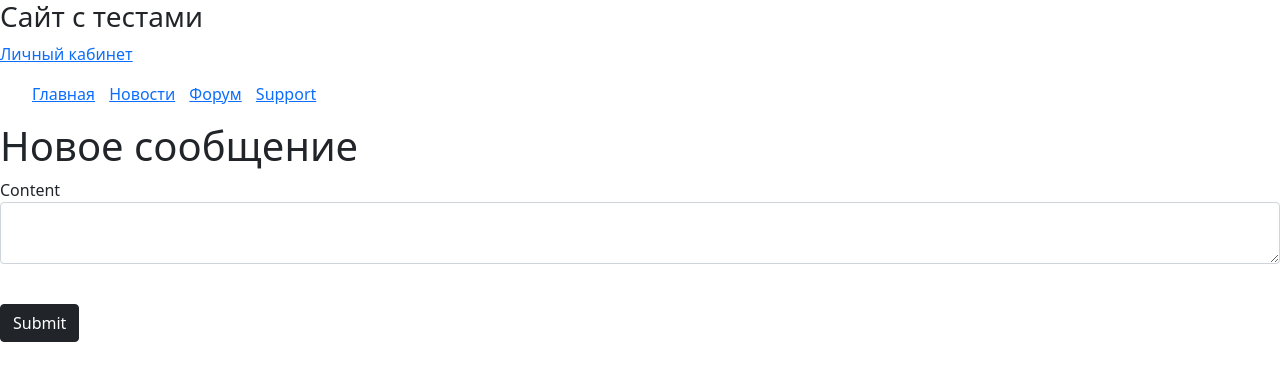
After one commit to Jerrainee/ProjectWeb, a Flask app: template templates/write_comment.html in a window 1280 px wide. The commit adds this page. Shown: the top 381 px of the page. Run offline with Flask 3, Linux system fonts and the light colour scheme; the template is opened without the code that fills it, so the values that code supplies are empty, except form fields; tables that the repository leaves empty hold one stand-in row (values such as "Sample post"); form fields are guessed from the names that the template uses.

Commit message:
test view upd + comment form

```diff
--- a/data/tests_comments.py
+++ b/data/tests_comments.py
@@ -9,7 +9,7 @@ class Comment(SqlAlchemyBase):
     __tablename__ = 'test_comments'
 
     id = sqlalchemy.Column(sqlalchemy.Integer, primary_key=True, autoincrement=True)
-    data = sqlalchemy.Column(sqlalchemy.String, nullable=False)
+    content = sqlalchemy.Column(sqlalchemy.String, nullable=False)
     author_id = sqlalchemy.Column(sqlalchemy.Integer, sqlalchemy.ForeignKey("users.id"), nullable=True)
     test_id = sqlalchemy.Column(sqlalchemy.Integer, sqlalchemy.ForeignKey("tests.id"))
     date_of_creation = sqlalchemy.Column(sqlalchemy.DateTime, default=datetime.datetime.now)
--- a/templates/test_preview.html
+++ b/templates/test_preview.html
@@ -10,12 +10,12 @@
     <button onclick="location.href='/test/{{ test.id }}/0'" class="btn btn-dark">Пройти тест</button>
 </div>
 <h2> Комментрарии</h2>
-<button onclick="location.href='/forum/write_comment/{{test.id}}'" class="btn btn-secondary">Оставить комментарий</button>
+<button onclick="location.href='/write_comment/{{test.id}}'" class="btn btn-secondary">Оставить комментарий</button>
 {% for comment in test.comments %}
     <div class="list-group">
         <p class="text-body-secondary"><a href="/account/{{comment.author.id}}">{{comment.author.name}}</a>
                         {{comment.date_of_creation}}</small></p>
-        <p class="list-group-item">{{comment.data}}</p>
+        <p class="list-group-item">{{comment.content}}</p>
     </div>
 {% endfor %}
 {% endblock %}
--- /dev/null
+++ b/templates/write_comment.html
@@ -0,0 +1,18 @@
+{% extends "base.html" %}
+
+{% block content %}
+
+<h1>Новое сообщение</h1>
+<form method="post">
+    <p>
+        {{ form.content.label }}<br>
+        {{ form.content(class="form-control") }}<br>
+    {% for error in form.content.errors %}
+        <p class="alert alert-danger" role="alert">
+            {{ error }}
+        </p>
+    {% endfor %}
+    </p>
+    <p>{{ form.submit(type="submit", class="btn btn-dark") }}</p>
+    </form>
+{% endblock %}
```
Also changed, not shown: forms/comment.py (added, +9 -0 lines), main.py (+22 -1 lines), db/site_DB.db.
